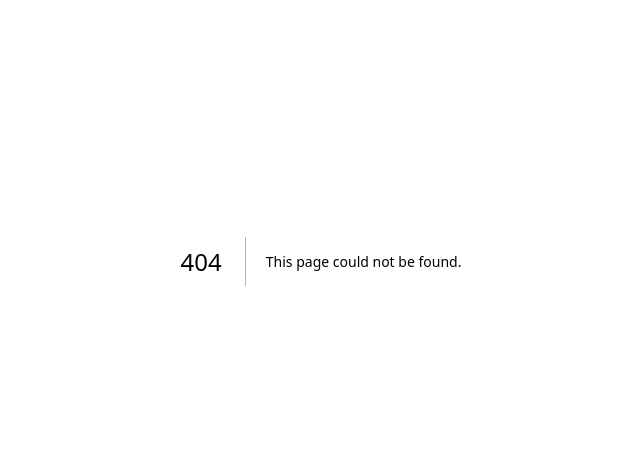
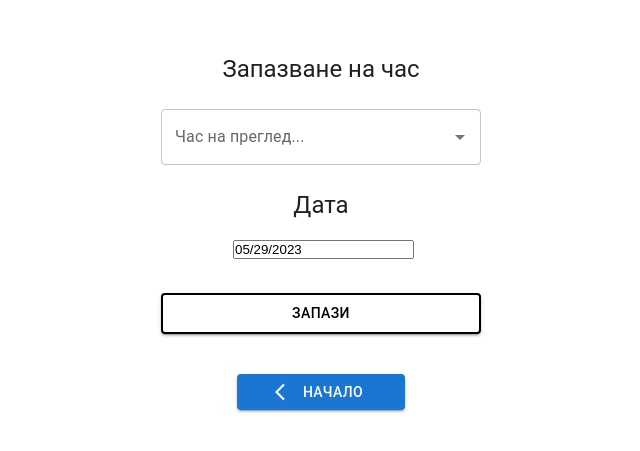
Before and after one commit to AtanasKr/HealthBridge, a Next.js app: page /bookAppointment/1 in a window 1280 px wide. Before the commit this address had no page. Shown: the part 139-590 px from the top of the page, without its empty margins (319-959 px from the left). Built offline with nearby package versions, Linux system fonts and the light colour scheme; no server answers.

Commit message:
general updates and set appointments back end

```diff
--- /dev/null
+++ b/app/bookAppointment/[id]/page.jsx
@@ -0,0 +1,137 @@
+"use client"
+import { Autocomplete, Avatar, Box, Button, Container, CssBaseline, TextField, ThemeProvider, Typography, createTheme } from '@mui/material'
+import Link from 'next/link'
+import React, { useState } from 'react'
+import ArrowBackIosIcon from '@mui/icons-material/ArrowBackIos';
+import DatePicker from 'react-datepicker'
+import 'react-datepicker/dist/react-datepicker.css';
+import { useSession } from 'next-auth/react'
+
+const bookAppointment = (ctx) => {
+    const theme = createTheme();
+
+    const [date, setDate] = useState(new Date());
+    const [time, setTime] = useState("")
+    const [err, setErr] = useState("");
+
+    const { data: session, status } = useSession()
+
+    const handleChange = (event, value) => setTime(value);
+
+    const handleSubmit = async (e) => {
+        e.preventDefault();
+
+        if (!date || !time) {
+            setErr("Моля попълнете всички полета!");
+            return;
+        }
+
+        try {
+            const docId = ctx.params.id;
+            const patientId = session.user._id;
+            const appointmentDate = date.getDay() + "/" + date.getMonth() + "/" + date.getFullYear();
+            const appointmentTime = time.label;
+            const res = await fetch(`http://localhost:3000/api/appointment`, {
+                headers: {
+                    'Content-Type': 'application/json',
+                    'Authorization': `Bearer ${session?.user?.accessToken}`
+                }, method: 'POST',
+                body: JSON.stringify({docId, patientId, appointmentDate, appointmentTime})
+            });
+
+            if (!res.ok) {
+                throw new Error("Error occured")
+            }
+
+        } catch (error) {
+            setErr(error)
+        }
+
+    }
+
+    const hourArray = [
+        { label: '9:00 AM' },
+        { label: '9:30 AM' },
+        { label: '10:00 AM' },
+        { label: '10:30 AM' },
+        { label: '11:00 AM' },
+        { label: '11:30 AM' },
+        { label: '12:00 AM' },
+        { label: '12:30 AM' },
+        { label: '1:00 PM' },
+        { label: '1:30 PM' },
+        { label: '2:00 PM' },
+        { label: '2:30 PM' },
+        { label: '3:00 PM' },
+        { label: '3:30 PM' },
+        { label: '4:00 PM' },
+        { label: '4:30 PM' },
+        { label: '5:00 PM' },
+        { label: '5:30 PM' },
+        { label: '6:00 PM' }
+
+    ];
+    return (
+        <ThemeProvider theme={theme}>
+            <Container component="main" maxWidth="xs">
+                <CssBaseline />
+                <Box
+                    sx={{
+                        marginTop: "12em",
+                        display: 'flex',
+                        flexDirection: 'column',
+                        alignItems: 'center',
+                    }}
+                >
+                    <Typography component="h1" variant="h5">
+                        Запазване на час
+                    </Typography>
+                    <Box component="form" noValidate sx={{ mt: 3 }}>
+                        <Autocomplete
+                            disablePortal
+                            id="combo-box-demo"
+                            options={hourArray}
+                            onChange={handleChange}
+                            onSubmit={handleChange}
+                            sx={{ width: "20em" }}
+                            renderInput={(params) => <TextField {...params} label="Час на преглед..." />}
+                        />
+                        <Typography component="h1" variant="h5" style={{ textAlign: 'center' }} sx={{ pt: "1em" }}>
+                            Дата
+                        </Typography>
+                        <Box sx={{ pl: "4.5em", pt: "1em" }}>
+                            <DatePicker selected={date} onChange={(date) => setDate(date)} />
+                        </Box>
+                        <Button
+                            type="submit"
+                            fullWidth
+                            variant="contained"
+                            onClick={handleSubmit}
+                            style={{ border: '2px solid' }}
+                            sx={{
+                                mt: 4, mb: 2, bgcolor: 'white', color: "Black", '&:hover': {
+                                    backgroundColor: 'lightgrey',
+                                    boxShadow: 'none',
+                                },
+                            }}
+
+                        >
+                            Запази
+                        </Button>
+                    </Box>
+                    <Link href="/"><Button
+                        type="submit"
+                        variant="contained"
+                        sx={{ mt: 3, mb: 2, pl: "3em", pr: "3em" }}
+                        startIcon={<ArrowBackIosIcon />}
+                    >
+                        Начало
+                    </Button></Link>
+                    {err&&<Typography sx={{color:"red"}}>{err}</Typography>}
+                </Box>
+            </Container>
+        </ThemeProvider>
+    )
+}
+
+export default bookAppointment
--- a/app/consult/page.jsx
+++ b/app/consult/page.jsx
@@ -1,7 +1,6 @@
 "use client"
 import React from 'react'
 import { useEffect } from 'react'
-import Sidebar from "@components/Sidebar"
 import Navbar from '@components/Navbar'
 import { FormControl, FormControlLabel, FormLabel, Grid, Radio, RadioGroup } from '@mui/material'
 import Autocomplete from '@mui/material/Autocomplete';
--- a/components/Navbar.jsx
+++ b/components/Navbar.jsx
@@ -12,24 +12,6 @@ function Navbar() {
     let username = null
     if(session){
         username = session.user.username;
-    }
-
-    // const handleOpenUserMenu = (event) => {
-    //   setAnchorElUser(event.currentTarget);
-    // };
-
-    const handleCloseNavMenu = () => {
-        setAnchorElNav(null);
-    };
-
-    const handleCloseUserMenu = () => {
-        setAnchorElUser(null);
-    };
-
-    const handleLogOut = (e) => {
-        e.preventDefault();
-        logout();
-        window.location.reload()
     }
 
     return (
@@ -53,7 +35,7 @@ function Navbar() {
                             paddingBottom: "0.3em"
                         }}
                         alt="Main-logo"
-                        src={"/assets/images/Main-logo.png"}
+                        src={"/assets/images/Main-Logo.png"}
                     /></Link>
 
                     <Box sx={{
--- a/next.config.js
+++ b/next.config.js
@@ -3,6 +3,7 @@ const nextConfig = {
     experimental: {
         appDir: true,
         serverComponentsExternalPackages: ["mongoose"],
+        esmExternals: false,
     },
     images: {
         remotePatterns: [
--- a/package.json
+++ b/package.json
@@ -2,6 +2,7 @@
   "name": "healthbridge",
   "version": "0.1.0",
   "private": true,
+  "homepage": ".",
   "scripts": {
     "dev": "next dev",
     "build": "next build",
@@ -12,6 +13,7 @@
     "@emotion/react": "^11.11.0",
     "@emotion/styled": "^11.11.0",
     "@mui/icons-material": "^5.11.16",
+    "@mui/lab": "^5.0.0-alpha.133",
     "@mui/material": "^5.13.2",
     "bcrypt": "^5.1.0",
     "jsonwebtoken": "^9.0.0",
@@ -20,6 +22,8 @@
     "next": "13.4.3",
     "next-auth": "^4.22.1",
     "react": "18.2.0",
+    "react-datepicker": "^4.13.0",
+    "react-day-picker": "^8.7.1",
     "react-dom": "18.2.0"
   }
 }
```
Also changed, not shown: app/api/appointment/route.js (added, +25 -0 lines), app/diagnose/page.jsx (+1 -7 lines), app/doctor/[id]/page.jsx (+1 -8 lines), models/Appointment.js (added, +22 -0 lines), 1 other file (tests, documents, lock files or other folders).
